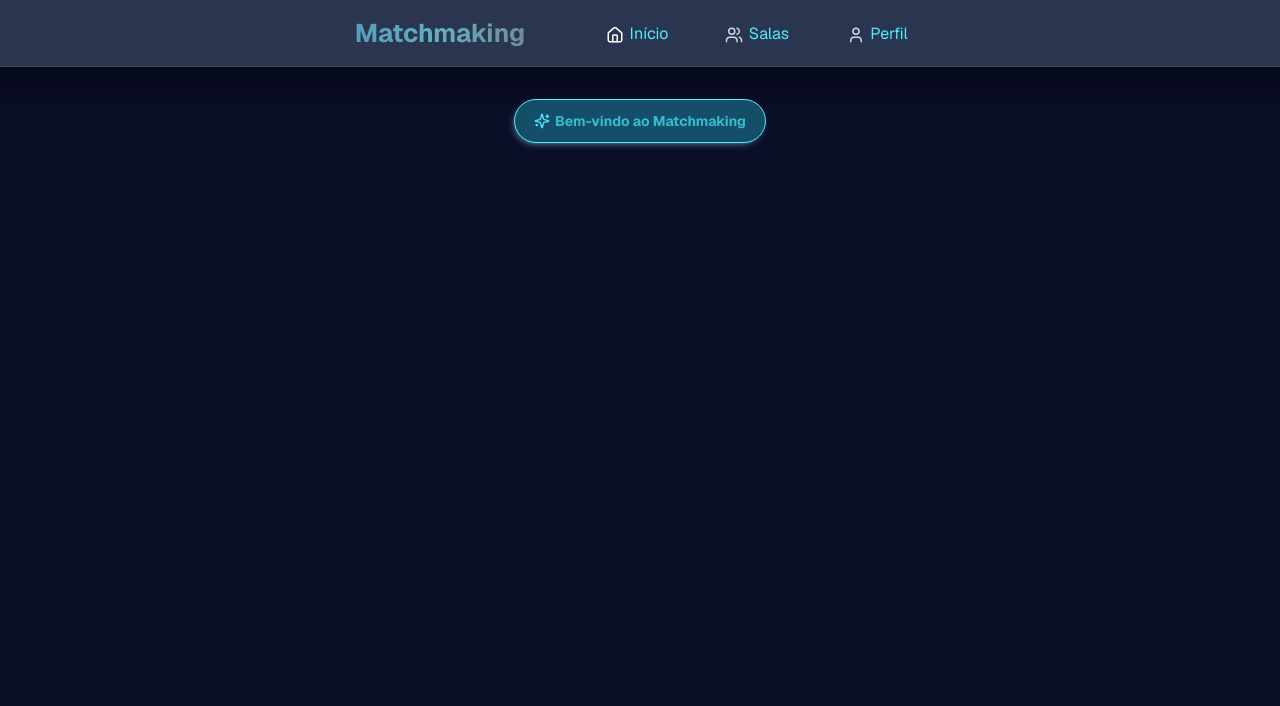
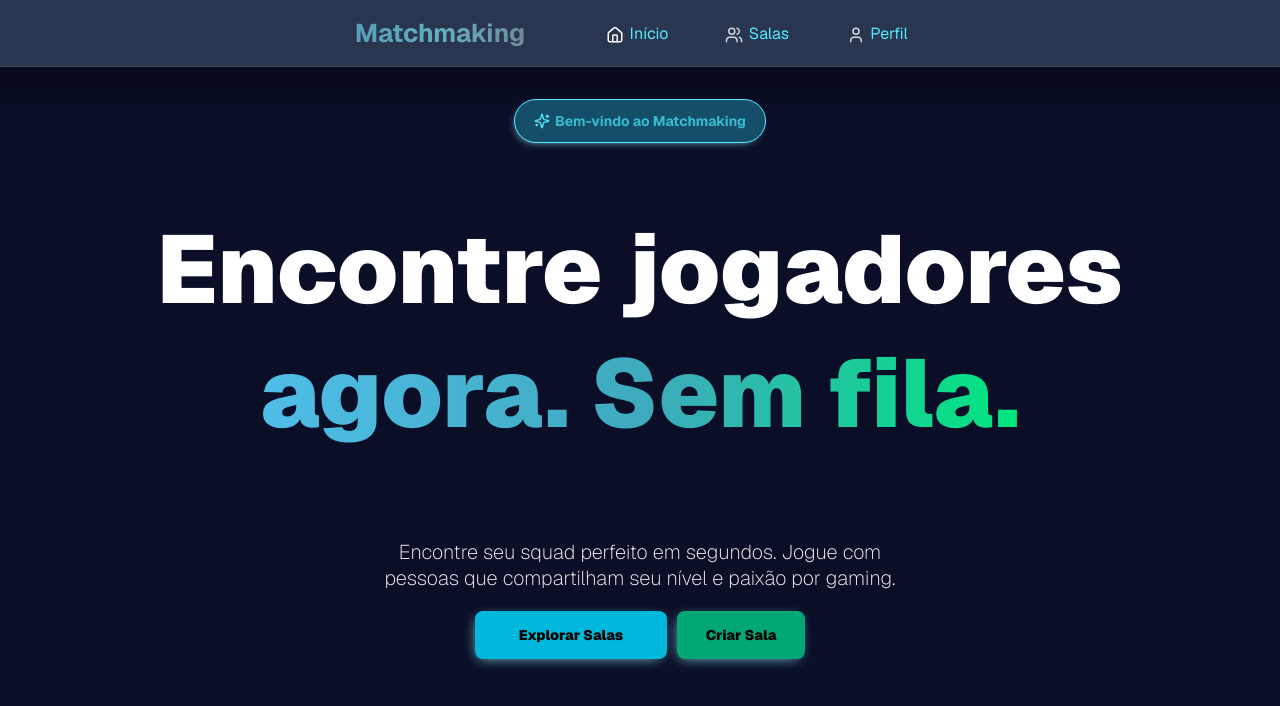
Before and after one commit to IsaqueeMartins/matchmaker, a Next.js app: page / in a window 1280 px wide. Shown: the top 706 px of the page. Built offline with nearby package versions, Linux system fonts and the light colour scheme.

Commit message:
criando primary buttons

```diff
--- a/pages/home/components/home-page-body/home-page-body-view.component.tsx
+++ b/pages/home/components/home-page-body/home-page-body-view.component.tsx
@@ -1,14 +1,36 @@
 import { Header } from "@/src/components/header/header.component";
 import { Pill } from "@/src/components/pill/pill.component";
-import { Fragment } from "react/jsx-runtime";
 import * as S from "./home-page-body-view.styled";
+import { PrimaryButton } from "@/src/components/primary-button/primary-button.component";
 export const HomePageBodyView: React.FC = () => {
   return (
     <S.Container>
       <Header />
-      <S.Content>
+      <S.Hero>
         <Pill />
-      </S.Content>
+        <S.HeroTitle>
+          Encontre jogadores <br />
+          <S.Highlight> agora. Sem fila.</S.Highlight>
+        </S.HeroTitle>
+        <S.HeroSubtitle>
+          Encontre seu squad perfeito em segundos. Jogue com <br />
+          pessoas que compartilham seu nível e paixão por gaming.
+        </S.HeroSubtitle>
+        <S.HeroButtons>
+          <PrimaryButton
+            label={"Explorar Salas"}
+            background={"#00B8DB"}
+            height={3}
+            width={12}
+          />
+          <PrimaryButton
+            label={"Criar Sala"}
+            background={"#03a775"}
+            height={3}
+            width={8}
+          />
+        </S.HeroButtons>
+      </S.Hero>
     </S.Container>
   );
 };
--- a/pages/home/components/home-page-body/home-page-body-view.styled.ts
+++ b/pages/home/components/home-page-body/home-page-body-view.styled.ts
@@ -7,6 +7,42 @@ export const Container = styled.div`
   align-items: center;
 `;
 
-export const Content = styled.div`
+export const Hero = styled.div`
+  display: flex;
+  flex-direction: column;
+  align-items: center;
   margin-top: 2rem;
 `;
+
+export const HeroTitle = styled.h1`
+  font-family: var(--font-geist);
+  font-weight: 800;
+  color: white;
+  font-size: 96px;
+  text-align: center;
+`;
+
+export const Highlight = styled.span`
+  background: linear-gradient(
+    90deg,
+    rgba(79, 189, 232, 1) 0%,
+    rgba(62, 170, 189, 1) 51%,
+    rgba(0, 230, 126, 1) 100%
+  );
+  -webkit-background-clip: text;
+  -webkit-text-fill-color: transparent;
+`;
+
+export const HeroSubtitle = styled.p`
+  font-family: var(--font-geist);
+  font-weight: 200;
+  font-size: 20px;
+  color: #f0f0f0;
+  text-align: center;
+`;
+
+export const HeroButtons = styled.div`
+  display: flex;
+  flex-direction: row;
+  gap: 10px;
+`;
--- /dev/null
+++ b/src/components/primary-button/primary-button-view.component.tsx
@@ -0,0 +1,15 @@
+import * as S from "./primary-button-view.styled";
+
+export const PrimaryButtonView: React.FC<IPrimaryButtonProps> = ({
+  label,
+  background,
+  height,
+  width,
+  id,
+}) => {
+  return (
+    <S.Container background={background} height={height} width={width}>
+      <S.Label>{label}</S.Label>
+    </S.Container>
+  );
+};
--- /dev/null
+++ b/src/components/primary-button/primary-button-view.styled.ts
@@ -0,0 +1,26 @@
+"use client";
+import { styled } from "styled-components";
+
+interface IPrimaryButtonProps {
+  height: number;
+  width: number;
+  background: string;
+}
+
+export const Container = styled.div<IPrimaryButtonProps>`
+  display: flex;
+  align-items: center;
+  justify-content: center;
+  height: ${({ height }) => `${height}rem`};
+  width: ${({ width }) => `${width}rem`};
+  background: ${({ background }) => background};
+  border-radius: 8px;
+  box-shadow: -2px 3px 14px -5px #95f3ffff;
+  cursor: pointer;
+`;
+
+export const Label = styled.h1`
+  font-family: var(--font-geist);
+  font-size: 14px;
+  font-weight: 800;
+`;
--- /dev/null
+++ b/src/components/primary-button/primary-button.component.tsx
@@ -0,0 +1,17 @@
+import { PrimaryButtonView } from "./primary-button-view.component";
+
+export const PrimaryButton: React.FC<IPrimaryButtonProps> = ({
+  label,
+  background,
+  height,
+  width,
+}) => {
+  return (
+    <PrimaryButtonView
+      label={label}
+      background={background}
+      height={height}
+      width={width}
+    />
+  );
+};
```
Also changed, not shown: src/components/primary-button/primary-button-types.ts (added, +7 -0 lines), 1 other file (tests, documents, lock files or other folders).
